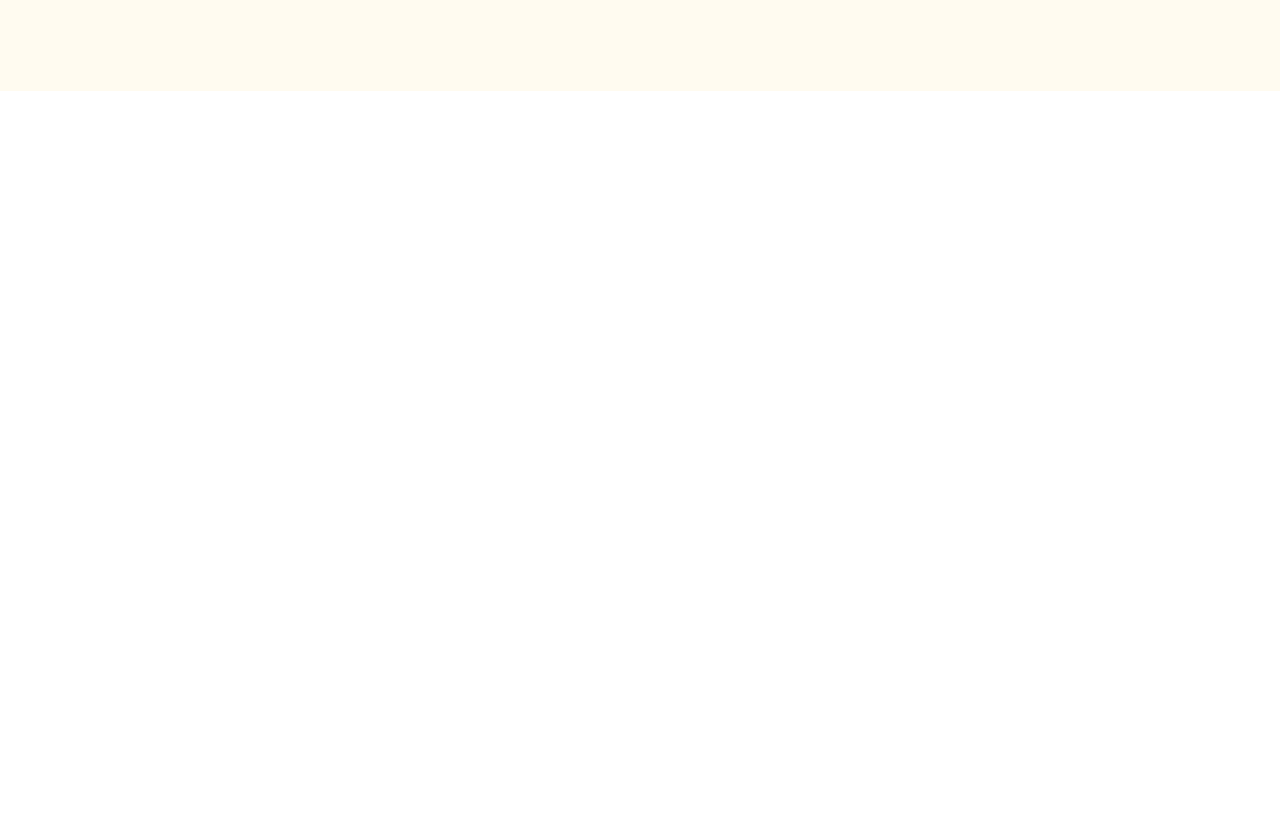
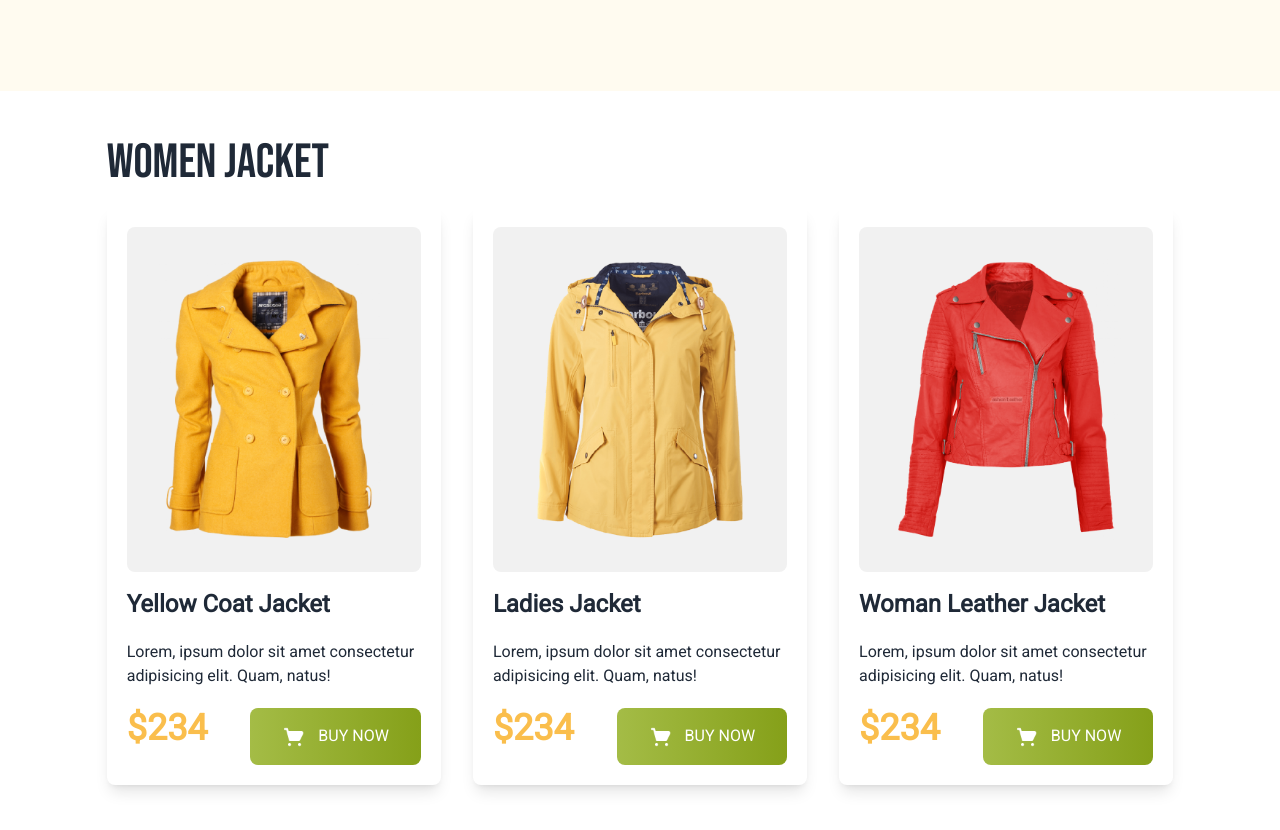
Before and after one commit to Mamun-Ashraf/penguin-fashion, a plain HTML site: page index.html in a window 1280 px wide. Shown: the part 480-1310 px from the top of the page. Before the commit the page ends 800 px from the top, so only its background shows below. Drawn offline with nearby package versions, Linux system fonts and the light colour scheme.

Commit message:
added woman-jacket section

```diff
--- a/index.html
+++ b/index.html
@@ -17,6 +17,7 @@
                         penguin: '#FABE4C',
                         buynow1: '#A4BC46',
                         buynow2: '#85A019',
+                        jacket: '#F1F1F1'
                     },
                     fontFamily: {
                         roboto: 'Roboto, sans-serif',
@@ -40,7 +41,6 @@
     <!-- header section -->
     <header class="bg-[#FFFBF0]">
         <!-- NavBar -->
-
         <div class="flex justify-around items-center py-6 bg-transparent">
             <div class="flex items-center">
                 <div class="dropdown">
@@ -72,7 +72,6 @@
                 </ul>
             </div>
         </div>
-
         <!-- Banner -->
         <div class="container mx-auto md:flex justify-around items-center pb-32">
             <div class="">
@@ -92,6 +91,51 @@
     </header>
     <!-- main section -->
     <main>
+        <!-- Woman Jacket section -->
+        <section class="w-5/6 mx-auto my-12">
+            <h2 class="font-bebas text-5xl mb-5">Women Jacket</h2>
+            <div class="grid grid-cols-1 md:grid-cols-2 lg:grid-cols-3 gap-8">
+                <div class="shadow-lg rounded-lg p-5">
+                    <img class="bg-jacket rounded-lg p-8 mb-4" src="images/jackets/jacket-1.png" alt="">
+                    <h4 class="text-2xl font-bold">Yellow Coat Jacket</h4>
+                    <p class="my-5">Lorem, ipsum dolor sit amet consectetur adipisicing elit. Quam, natus!</p>
+                    <div class="flex justify-between">
+                        <h3 class="text-penguin text-4xl font-bold">$234</h3>
+                        <button
+                            class="uppercase text-white bg-gradient-to-r from-buynow1 to-buynow2 px-8 py-4 rounded-lg">
+                            <img class="me-2 inline w-6 h-6" src="images/icons/shopping-cart 1.png" alt="">
+                            Buy Now
+                        </button>
+                    </div>
+                </div>
+                <div class="shadow-lg rounded-lg p-5">
+                    <img class="bg-jacket rounded-lg p-8 mb-4" src="images/jackets/jacket-2.png" alt="">
+                    <h4 class="text-2xl font-bold">Ladies Jacket</h4>
+                    <p class="my-5">Lorem, ipsum dolor sit amet consectetur adipisicing elit. Quam, natus!</p>
+                    <div class="flex justify-between">
+                        <h3 class="text-penguin text-4xl font-bold">$234</h3>
+                        <button
+                            class="uppercase text-white bg-gradient-to-r from-buynow1 to-buynow2 px-8 py-4 rounded-lg">
+                            <img class="me-2 inline w-6 h-6" src="images/icons/shopping-cart 1.png" alt="">
+                            Buy Now
+                        </button>
+                    </div>
+                </div>
+                <div class="shadow-lg rounded-lg p-5">
+                    <img class="bg-jacket rounded-lg p-8 mb-4" src="images/jackets/jacket-3.png" alt="">
+                    <h4 class="text-2xl font-bold">Woman Leather Jacket</h4>
+                    <p class="my-5">Lorem, ipsum dolor sit amet consectetur adipisicing elit. Quam, natus!</p>
+                    <div class="flex justify-between">
+                        <h3 class="text-penguin text-4xl font-bold">$234</h3>
+                        <button
+                            class="uppercase text-white bg-gradient-to-r from-buynow1 to-buynow2 px-8 py-4 rounded-lg">
+                            <img class="me-2 inline w-6 h-6" src="images/icons/shopping-cart 1.png" alt="">
+                            Buy Now
+                        </button>
+                    </div>
+                </div>
+            </div>
+        </section>
 
     </main>
     <!-- footer section -->
```
